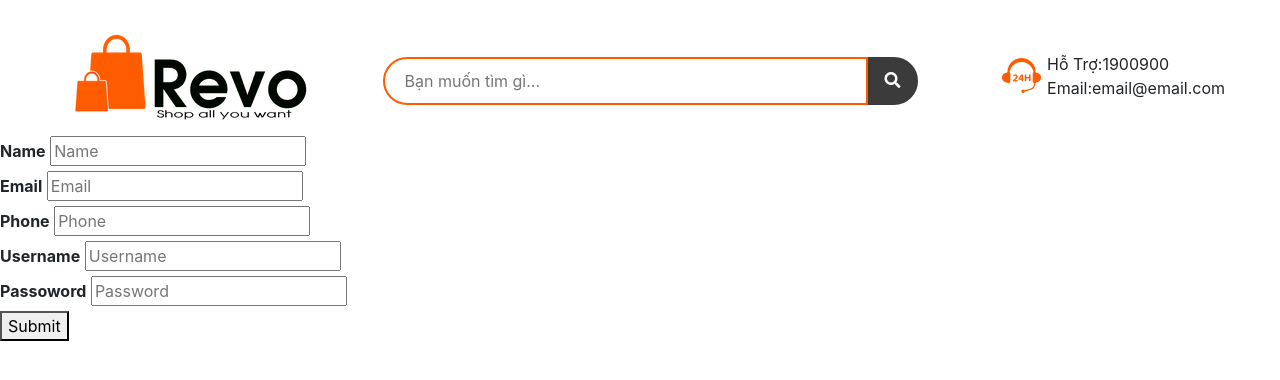
After one commit to datthanh3011/Ft-PROJECT, a PHP site: page /register.php in a window 1280 px wide. The commit adds this page. Shown: the top 380 px of the page. Run offline with PHP 8.4, Linux system fonts and the light colour scheme; some libraries are stand-ins or nearby versions.

Commit message:
18-06-2020

```diff
--- a/index.php
+++ b/index.php
@@ -12,7 +12,7 @@
 <body>
 <div>
 	<p>
-		test code
+		18/06/2020
 	</p>
 </div>
     <div id="bg-header-login">
@@ -23,12 +23,12 @@
                     <div class ="row flex-container">
 						<div>
 							<span>
-								<a href="">Đăng nhập</a>
+								<a href="login.php">Đăng nhập</a>
 							</span>
 						</div>
 						<div>
 							<span>
-								<a href="">Đăng kí</a>
+								<a href="register.php">Đăng kí</a>
 							</span>
 						</div>
 					</div>
--- /dev/null
+++ b/register.php
@@ -0,0 +1,60 @@
+<html>
+    <head>
+        <meta charshet="utf-8" />
+        <meta name="viewport" content="width=device-width, initial-scale=1.0" charset="utf-8">
+        <link rel="stylesheet" href="sass/style.css">
+        <link rel="stylesheet" href="https://stackpath.bootstrapcdn.com/bootstrap/4.5.0/css/bootstrap.min.css"
+            integrity="sha384-9aIt2nRpC12Uk9gS9baDl411NQApFmC26EwAOH8WgZl5MYYxFfc+NcPb1dKGj7Sk" crossorigin="anonymous">
+        <link rel="stylesheet" href="https://cdnjs.cloudflare.com/ajax/libs/font-awesome/5.13.0/css/all.min.css">
+    </head>
+
+    <div id="bg-mg-logo" >
+        <div class="container">
+            <div class="row">
+                <div class="col-xs-3 col-md-3">
+                    <img src="img/logo.png" >
+
+                </div>
+                <div class="col-xs-6 col-md-6" id="txt-seach">
+                    <input type="text" value placeholder = "Bạn muốn tìm gì...">
+                    <span id="ico-search">
+                        <span class="fa fa-search">
+
+                        </span>
+                    </span>
+                </div>
+                <div class="col-xs-3 col-md-3" id="info-contact">
+                    <div id="img-phone">
+                        <img src="img/icon-contact.png">
+                    </div>
+                    <div>
+                        <span class="row">
+                            Hỗ Trợ: <span>1900900</span>
+                        </span>
+                        <span class="row">
+                            Email: <span>email@email.com</span>
+                        </span>
+                    </div>
+                </div>
+            </div>
+        </div>
+    </div>
+    <form>
+    <div>
+            <!--required không được bỏ  trống -->
+            <!--type kiểu đinh dạng  trống -->
+            <!--placeholder chữ ẩn trong input -->
+            <label for="name"><b>Name</b></label>
+            <input type="text" name="Name" id="Name" placeholder="Name" required><br>
+            <label for="Email"><b>Email</b></label>
+            <input type="text" name="Email" id="Email" placeholder="Email" required><br>
+            <label for="Phone"><b>Phone</b></label>
+            <input type="text" name="Phone" id="Phone" placeholder="Phone" required><br>
+            <label for="Username"><b>Username</b></label>
+            <input type="text" name="Username" id="Username" placeholder="Username" required><br>
+            <label for="psw"><b>Passoword</b></label>
+            <input type="text" name="password" id="pwd" placeholder="Password" required><br>
+            <button type="submit" id="button" name="submit">Submit</button>
+        </div>
+    </form>
+</html>
```
Also changed, not shown: login.php (added, +58 -0 lines), README.md (deleted).
